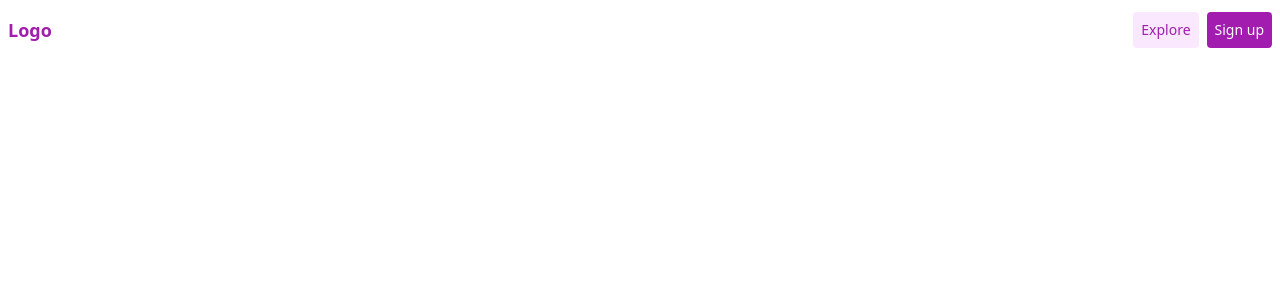
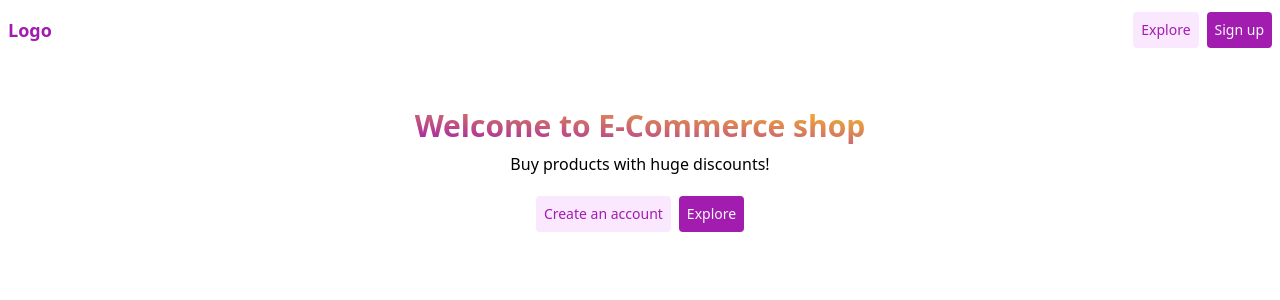
Before and after one commit to ashsajal1/ecommerce-vue, a Vue app: page / in a window 1280 px wide. Shown: the top 300 px of the page. Built offline with nearby package versions, Linux system fonts and the light colour scheme.

Commit message:
Create hero

```diff
--- a/src/components/Hero.vue
+++ b/src/components/Hero.vue
@@ -0,0 +1,11 @@
+<template>
+    <div class="flex items-center justify-center flex-col gap-2 p-12">
+        <h1 class="text-2xl md:text-3xl font-bold bg-gradient-to-tr from-fuchsia-700 to-amber-400 bg-clip-text text-transparent">Welcome
+            to E-Commerce shop</h1>
+        <p>Buy products with huge discounts!</p>
+        <div class="flex gap-2 mt-3">
+            <button class="btn-outline">Create an account</button>
+            <button class="btn">Explore</button>
+        </div>
+    </div>
+</template>
--- a/src/views/HomeView.vue
+++ b/src/views/HomeView.vue
@@ -1,9 +1,11 @@
 <script setup lang="ts">
+import Hero from '@/components/Hero.vue';
+
 
 </script>
 
 <template>
   <main>
-
+   <Hero />
   </main>
 </template>
```
